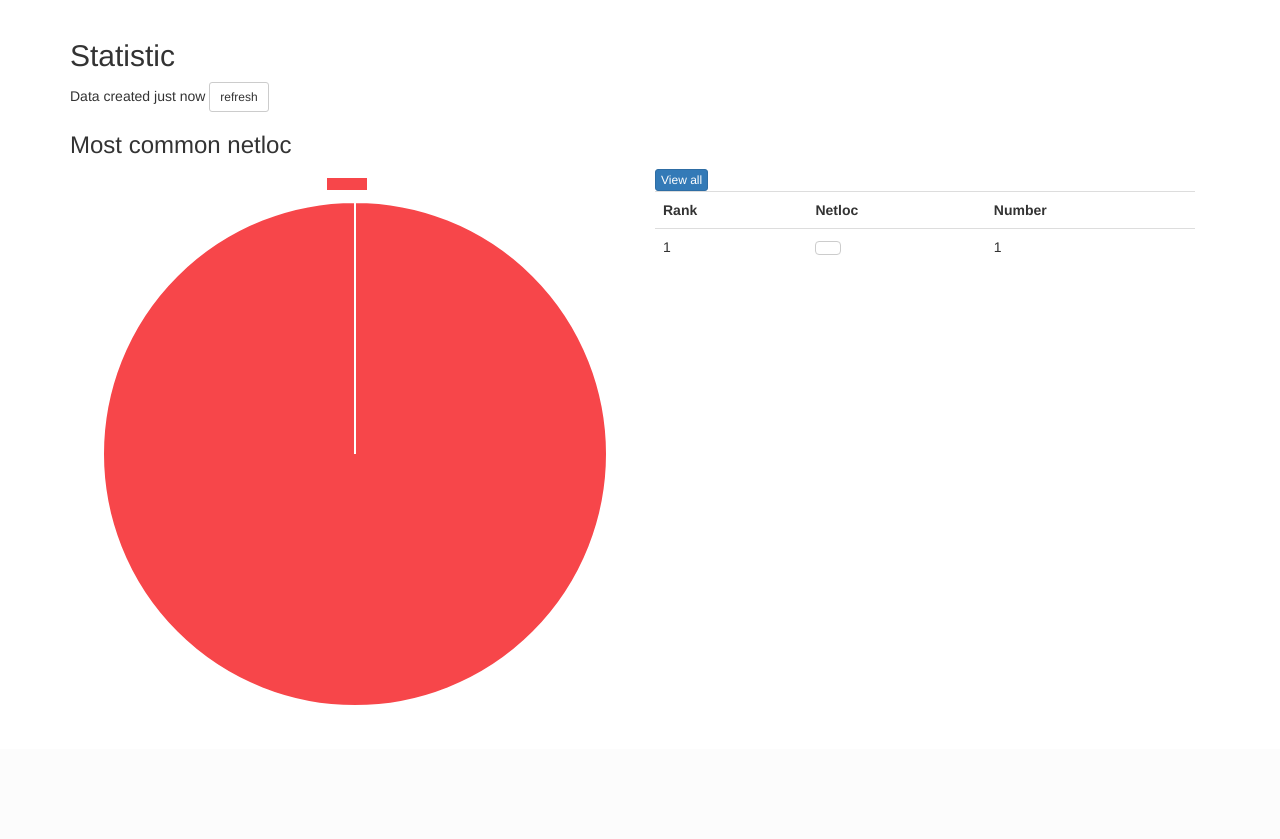
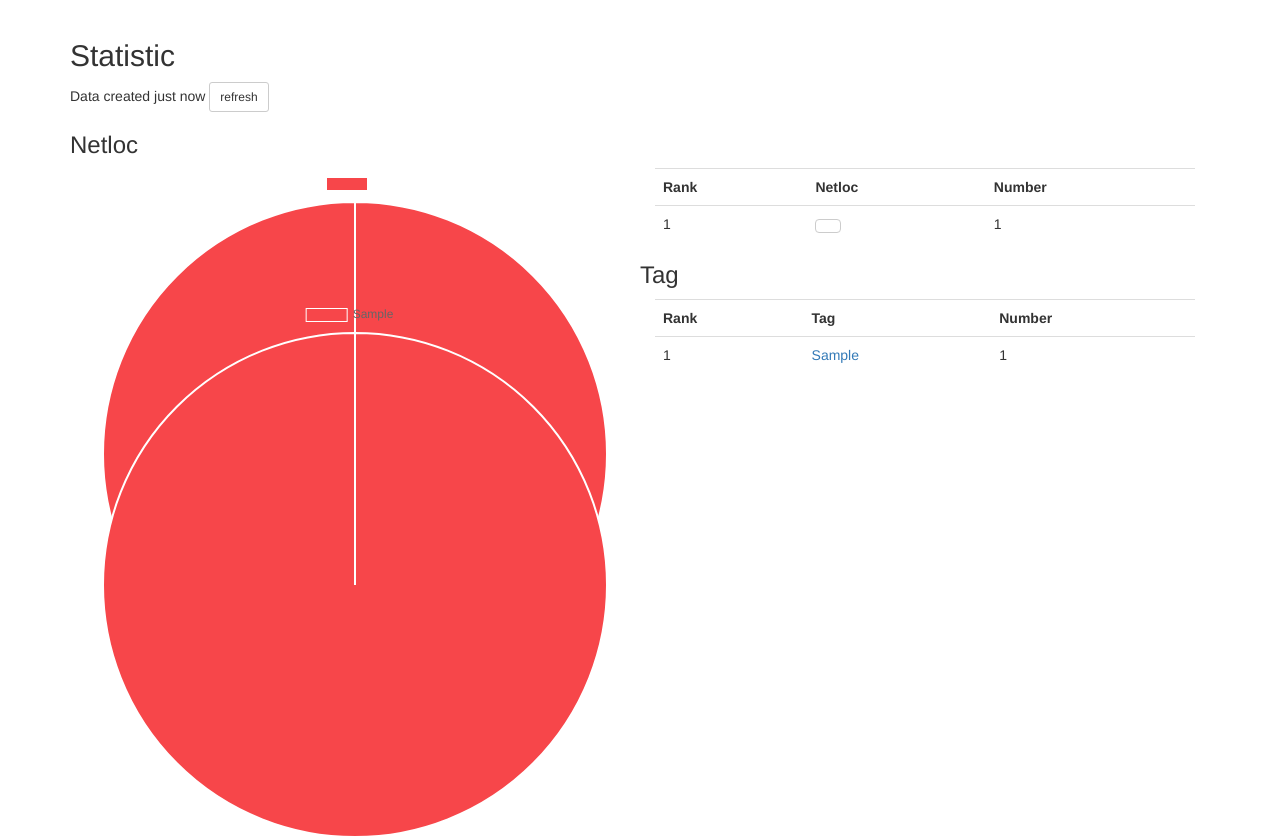
Before and after one commit to jarun/buku, a Flask app: page /statistic in a window 1280 px wide. Shown: the part 51-890 px from the top of the page. Before the commit the page ends 756 px from the top, so only its background shows below. Run offline with Flask 2, Linux system fonts and the light colour scheme; tables that the repository leaves empty hold one stand-in row (values such as "Sample post"); parts of the project's set-up code (start-up, migrations or seed data) failed here and were passed over; some libraries are stand-ins or nearby versions.

Commit message:
chg: dev: tag statistic

```diff
--- a/bukuserver/server.py
+++ b/bukuserver/server.py
@@ -435,31 +435,61 @@
     if not statistic_data or request.method == 'POST':
         all_bookmarks = bukudb.get_rec_all()
         netloc = [urlparse(x[1]).netloc for x in all_bookmarks]
+        tag_set = [x[3] for x in all_bookmarks]
+        tag_items = []
+        for tags in tag_set:
+            tag_items.extend([x.strip() for x in tags.split(',') if x.strip()])
+        tag_counter = Counter(tag_items)
         statistic_datetime = arrow.now()
         STATISTIC_DATA = {
             'datetime': statistic_datetime,
             'netloc': netloc,
+            'tag_counter': tag_counter,
         }
     else:
         netloc = statistic_data['netloc']
         statistic_datetime = statistic_data['datetime']
+        tag_counter = statistic_data['tag_counter']
+
     netloc_counter = Counter(netloc)
     unique_netloc_len = len(set(netloc))
     colors = [
         "#F7464A", "#46BFBD", "#FDB45C", "#FEDCBA",
         "#ABCDEF", "#DDDDDD", "#ABCABC", "#4169E1",
         "#C71585", "#FF4500", "#FEDCBA", "#46BFBD"]
+    show_netloc_table = False
     if unique_netloc_len > len(colors):
         max_netloc_item = len(colors)
+        netloc_colors = colors
+        show_netloc_table = True
     else:
-        colors = colors[:unique_netloc_len]
+        netloc_colors = colors[:unique_netloc_len]
         max_netloc_item = unique_netloc_len
     most_common_netlocs = netloc_counter.most_common(max_netloc_item)
-    most_common_netlocs = [[val[0], val[1], colors[idx]] for idx, val in enumerate(most_common_netlocs)]
+    most_common_netlocs = [
+        [val[0], val[1], netloc_colors[idx]] for idx, val in enumerate(most_common_netlocs)]
+
+    unique_tag_len = len(tag_counter)
+    show_tag_rank_table = False
+    if unique_tag_len > len(colors):
+        max_tag_item = len(colors)
+        tag_colors = colors
+        show_tag_rank_table = True
+    else:
+        tag_colors = colors[:unique_tag_len]
+        max_tag_item = unique_tag_len
+    most_common_tags = tag_counter.most_common(max_tag_item)
+    most_common_tags = [
+        [val[0], val[1], tag_colors[idx]] for idx, val in enumerate(most_common_tags)]
+
     return render_template(
         'bukuserver/statistic.html',
         most_common_netlocs=most_common_netlocs,
         netloc_counter=netloc_counter,
+        show_netloc_table=show_netloc_table,
+        most_common_tags=most_common_tags,
+        tag_counter=tag_counter,
+        show_tag_rank_table=show_tag_rank_table,
         datetime=statistic_datetime,
         datetime_text=statistic_datetime.humanize(arrow.now(), granularity='second'),
     )
--- a/bukuserver/templates/bukuserver/statistic.html
+++ b/bukuserver/templates/bukuserver/statistic.html
@@ -8,14 +8,18 @@
     <span rel="tooltip" title="{{datetime}}">{{datetime_text}}</span>
     <button type="submit" class="btn btn-default btn-sm">refresh</button>
   </form>
-  <h3>Most common netloc</h3>
+  <h3>Netloc</h3>
+
   <div class="col-md-6">
     <canvas id="mostCommonChart" width="500" height="500"></canvas>
   </div>
+
   <div class="col-md-6">
+    {% if show_netloc_table %}
     <button type="button" class="btn btn-primary btn-xs" data-toggle="modal" data-target="#netlocModal">
       View all
     </button>
+    {% endif %}
     <table class="table">
       <tr>
         <th>Rank</th>
@@ -36,6 +40,8 @@
       {% endfor %}
     </table>
   </div>
+
+  {% if show_netloc_table %}
   <div class="modal fade" id="netlocModal" tabindex="-1" role="dialog">
     <div class="modal-dialog" role="document">
       <div class="modal-content">
@@ -73,6 +79,67 @@
       </div>
     </div>
   </div>
+  {% endif %}
+
+  <h3>Tag</h3>
+
+  <div class="col-md-6">
+    <canvas id="mostCommonTagChart" width="500" height="500"></canvas>
+  </div>
+
+  <div class="col-md-6">
+    {% if show_tag_rank_table %}
+    <button type="button" class="btn btn-primary btn-xs" data-toggle="modal" data-target="#tagRankModal">
+      View all
+    </button>
+    {% endif %}
+    <table class="table">
+      <tr>
+        <th>Rank</th>
+        <th>Tag</th>
+        <th>Number</th>
+      </tr>
+      {% for item, number, _ in most_common_tags %}
+      <tr>
+        <td>{{loop.index}}</td>
+        <td>
+          <a href="{{url_for('bookmarks-html', tag=item)}}">{{item}}</a>
+        </td>
+        <td>{{number}}</td>
+      </tr>
+      {% endfor %}
+    </table>
+  </div>
+
+  {% if show_tag_rank_table %}
+  <div class="modal fade" id="tagRankModal" tabindex="-1" role="dialog">
+    <div class="modal-dialog" role="document">
+      <div class="modal-content">
+        <div class="modal-header">
+          <button type="button" class="close" data-dismiss="modal" aria-label="Close"><span aria-hidden="true">&times;</span></button>
+          <h4 class="modal-title" id="myModalLabel">Netloc ranking</h4>
+        </div>
+        <div class="modal-body">
+          <table class="table table-condensed">
+            <tr>
+              <th>Rank</th>
+              <th>Tag</th>
+              <th>Number</th>
+            </tr>
+            {% for item, number in tag_counter.most_common() %}
+              <tr>
+                <td>{{loop.index}}</td>
+                <td> <a href="{{url_for('bookmarks-html', tag=item)}}">{{item}}</a> </td>
+                <td>{{number}}</td>
+              </tr>
+            {% endfor %}
+          </table>
+        </div>
+      </div>
+    </div>
+  </div>
+  {% endif %}
+
   <script>
   var ctx = document.getElementById("mostCommonChart").getContext('2d');
   var netlocChart = new Chart(ctx, {
@@ -93,8 +160,25 @@
     },
   });
 
+  var tagRankCtx = document.getElementById("mostCommonTagChart").getContext('2d');
+  var tagRankChart = new Chart(tagRankCtx, {
+    type: 'pie',
+    data: {
+      datasets: [{
+        data: [
+          {% for val in most_common_tags %} {{val.1}}, {% endfor %}
+        ],
+        backgroundColor: [
+          {% for val in most_common_tags %} "{{val.2}}", {% endfor %}
+        ],
+      }],
+      // These labels appear in the legend and in the tooltips when hovering different arcs
+      labels: [
+        {% for val in most_common_tags %} "{{val.0}}", {% endfor %}
+      ]
+    },
+  });
   netlocChart.canvas.parentNode.style.height = '128px';
-
   </script>
 
 </div>
```
Lines whose indentation alone changed are shown as unchanged.
